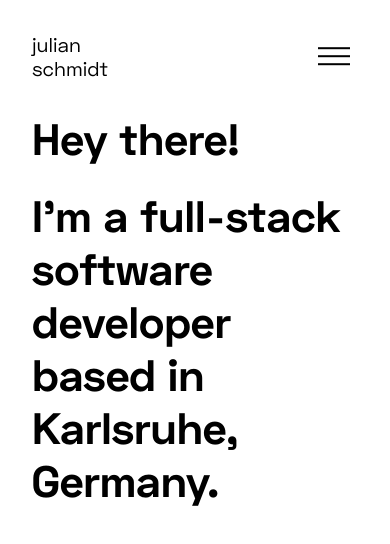
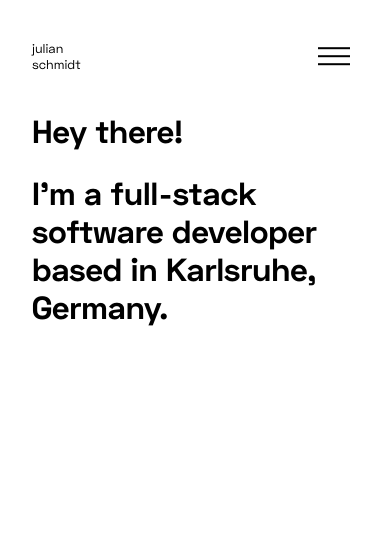
Before and after one commit to julisch94/julianschmidtcodes, an Angular app: page / in a window 390 px wide. Shown: the top 544 px of the page. Built offline with nearby package versions, Linux system fonts and the light colour scheme.

Commit message:
improve font size for small devices

```diff
--- a/src/app/home/home.component.scss
+++ b/src/app/home/home.component.scss
@@ -4,6 +4,10 @@
     font-size: 2.75rem;
     font-family: 'Space Grotesk';
     font-weight: bold;
+
+    @media (max-width: 700px) {
+        font-size: 2rem;
+    }
 }
 
 span {
--- a/src/app/navbar/navbar.component.scss
+++ b/src/app/navbar/navbar.component.scss
@@ -12,6 +12,11 @@ nav {
 nav span {
     text-transform: lowercase;
     cursor: pointer;
+    font-size: 1rem;
+
+    @media (max-width: 700px) {
+        font-size: 0.8rem;
+    }
 }
 
 .icon {
```
